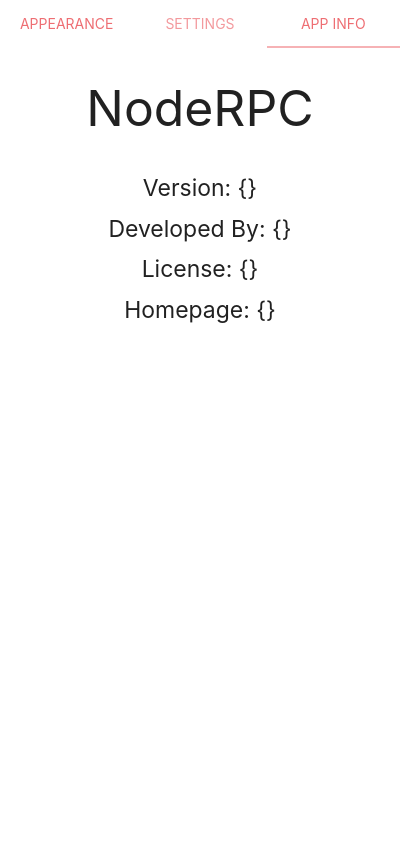
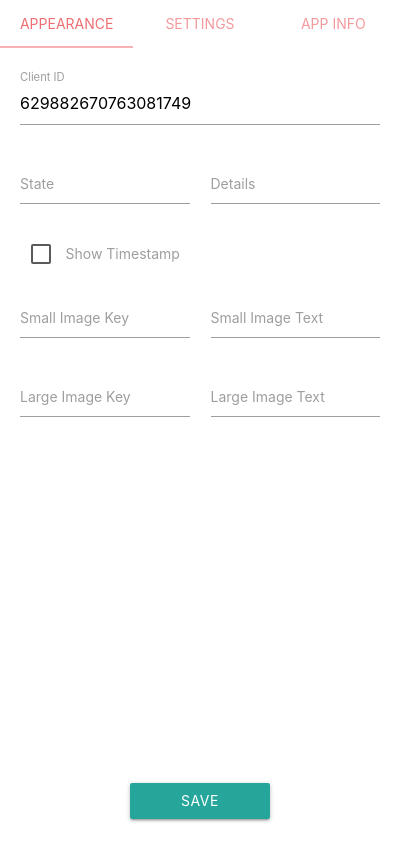
Before and after one commit to oonqt/NodeRPC, an Electron app: page public/index.html in a window 400 px wide. Drawn offline with Linux system fonts and the light colour scheme.

Commit message:
add info tab

```diff
--- a/public/index.html
+++ b/public/index.html
@@ -12,16 +12,15 @@
 <body>
     <div class="row">
         <ul class="tabs">
-            <li class="tab col s3"><a  href="#appearance">Appearance</a></li>
+            <li class="tab col s3"><a class="active" href="#appearance">Appearance</a></li>
             <li class="tab col s3"><a href="#settings">Settings</a></li>
-            <li class="tab col s3"><a class="active" href="#info">App Info</a></li>
+            <li class="tab col s3"><a href="#info">App Info</a></li>
         </ul>
     </div>
 
     <div id="appearance" class="col s12">
         <form id="appearanceSettings">
             <div class="container">
-
                 <div class="row">
                     <div class="col s12 input-field">
                         <input type="text" id="clientId" value="629882670763081749">
@@ -76,7 +75,6 @@
                 <div class="row">
                     <button type="submit" class="btn waves-effect waves-light submitBtn">Save</button>
                 </div>
-
             </div>
         </form>
     </div>
@@ -121,10 +119,10 @@
         <div class="container">
             <h2>NodeRPC</h2>
 
+            <h5 id="developer">Developed By: {}</h5>
             <h5 id="version">Version: {}</h5>
-            <h5 id="developer">Developed By: {}</h5>
             <h5 id="license">License: {}</h5>
-            <h5 id="homepage">Homepage: {}</h5>
+            <a id="homepageUrl">{}</a>
         </div>
     </div>
 
```
